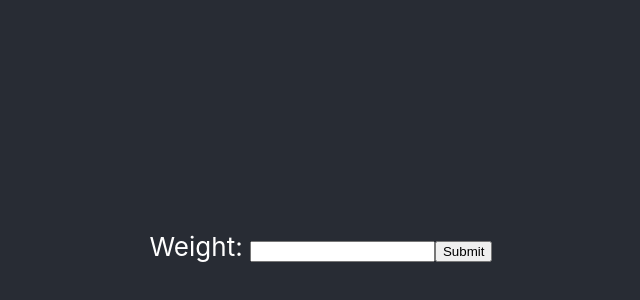
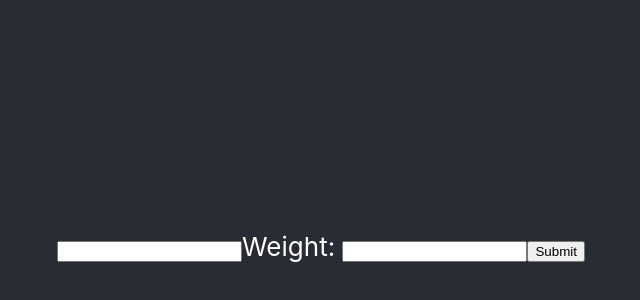
Before and after one commit to azufb/myWeightApp, a React (Create React App) app: page / in a window 1280 px wide. Shown: the part 154-454 px from the top of the page, without its empty margins (319-959 px from the left). Built offline with nearby package versions, Linux system fonts and the light colour scheme.

Commit message:
datepicker実装

```diff
--- a/src/components/Form/RecordingForm.tsx
+++ b/src/components/Form/RecordingForm.tsx
@@ -1,7 +1,11 @@
-import { useForm } from 'react-hook-form';
+import { useForm, Controller } from 'react-hook-form';
+import DatePicker from 'react-datepicker';
+
+// react-datepicker用CSS
+import 'react-datepicker/dist/react-datepicker.css';
 
 const RecordingForm = () => {
-  const { register, handleSubmit, reset } = useForm();
+  const { register, handleSubmit, reset, control } = useForm();
 
   const onSubmit = (data: any) => {
     console.log(data);
@@ -11,6 +15,13 @@ const RecordingForm = () => {
 
   return (
     <form onSubmit={handleSubmit(onSubmit)}>
+      <Controller
+        name='date'
+        control={control}
+        render={({ field: { onChange, value } }) => (
+          <DatePicker selected={value} onChange={onChange} />
+        )}
+      />
       <label htmlFor='weight'>Weight: </label>
       <input id='weight' {...register('weight')} />
 
```
